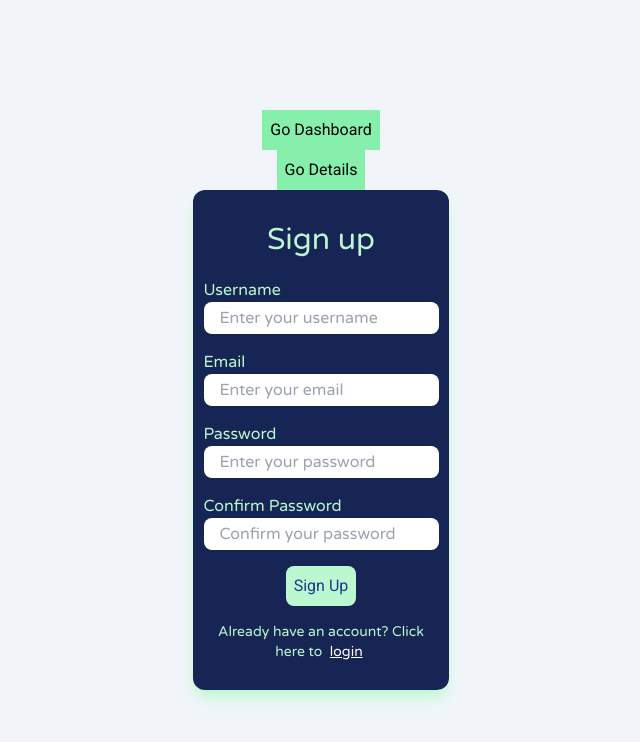
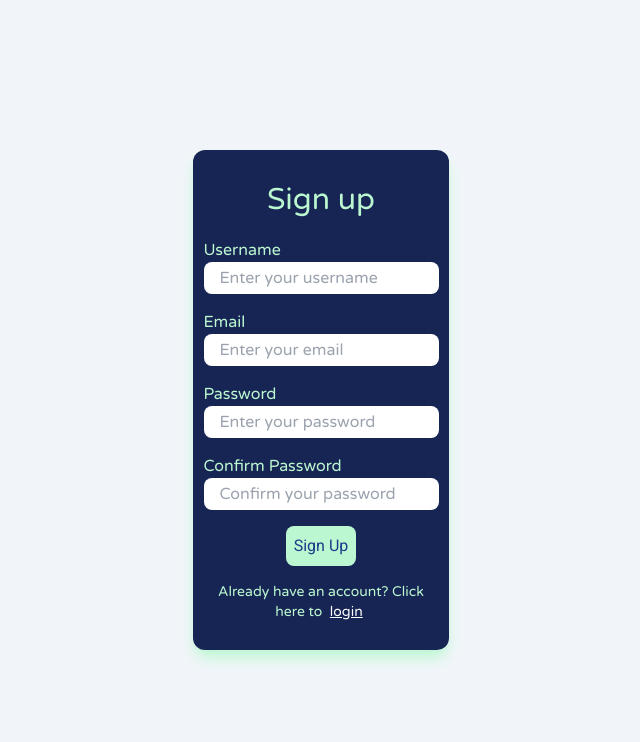
Before and after one commit to qxlt/101415216-comp3133-assi2, an Angular app in the folder frontend/: page / in a window 1280 px wide. Shown: the top 742 px of the page, without its empty margins (319-959 px from the left). Built offline with nearby package versions, Linux system fonts and the light colour scheme.

Commit message:
removed debug gates

```diff
--- a/frontend/src/app/login/login.component.html
+++ b/frontend/src/app/login/login.component.html
@@ -27,7 +27,7 @@
       </div>
     </form>
 
-    <span class="text-sm text-center my-2 varela-round-regular text-green-200">Don't have an account? Click here to <a [routerLink]="'/signup'" class="varela-round-regular hover:bg-slate-100 hover:text-blue-600 p-1 underline cursor-pointer">Sign In</a></span>
+    <span class="text-sm text-center my-2 varela-round-regular text-green-200">Don't have an account? Click here to <a [routerLink]="'/'" class="varela-round-regular hover:bg-slate-100 hover:text-blue-600 p-1 underline cursor-pointer">Sign In</a></span>
   </div>
 
 </body>
--- a/frontend/src/app/signup/signup.component.html
+++ b/frontend/src/app/signup/signup.component.html
@@ -9,8 +9,6 @@
   <link href="https://fonts.googleapis.com/css2?family=Varela+Round&display=swap" rel="stylesheet"> -->
 </head>
 <body class="h-screen w-screen flex flex-col justify-center items-center bg-slate-100">
-  <a [routerLink]="'/dashboard'" class="p-2 bg-green-300 ">Go Dashboard</a>
-  <a [routerLink]="'/detail'" class="p-2 bg-green-300 ">Go Details</a>
   <div class="flex flex-col justify-center items-center bg-blue-950 p-5 rounded-xl w-1/5 h-auto shadow-lg shadow-green-200">
     <h1 class="text-green-200 text-3xl card-title varela-round-regular my-2 font-bold p-1 rounded-lg">Sign up</h1>
     <form class="flex flex-col justify-center items-center" action="">
```
